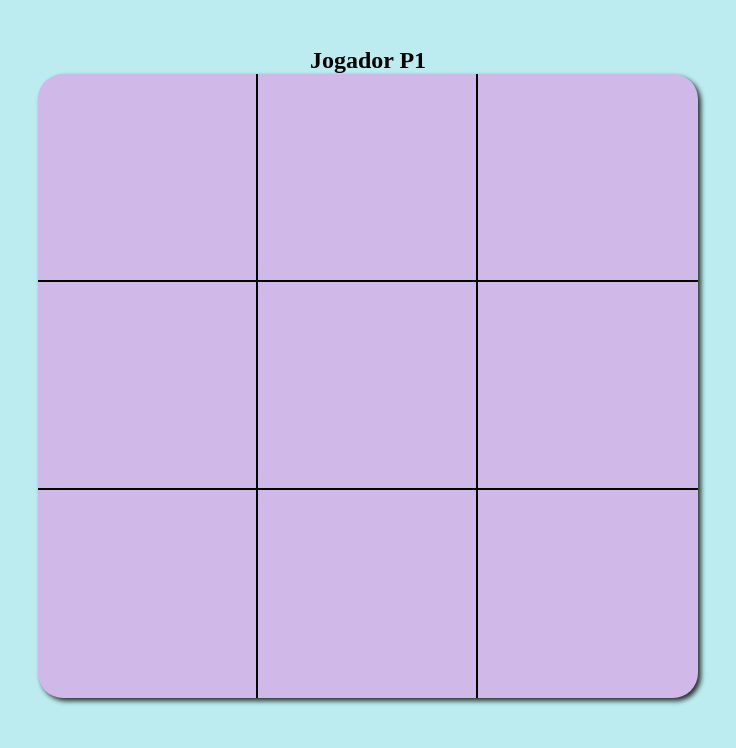
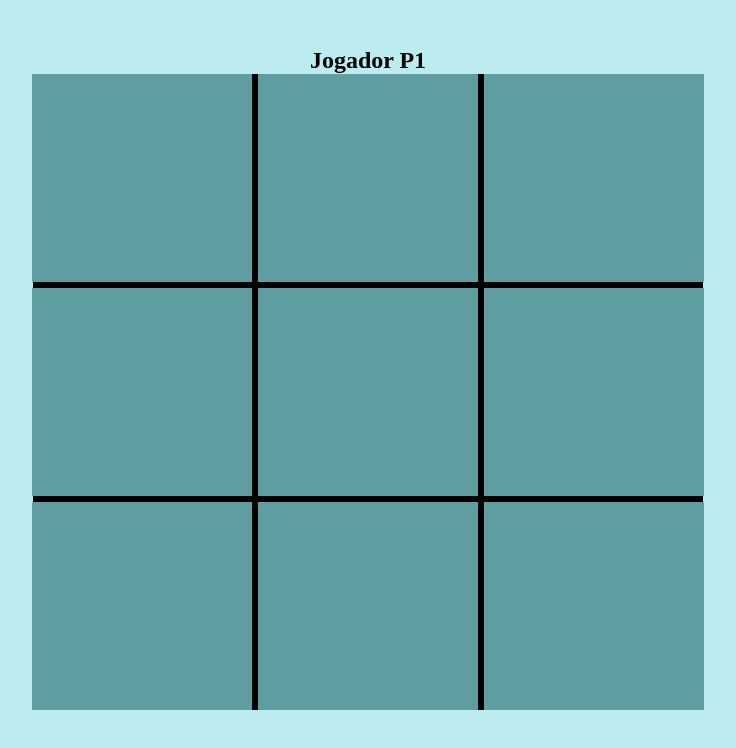
Before and after one commit to joao0812/JogoDaVelha, a plain HTML site: page index.html in a window 1280 px wide. Shown: the part 30-778 px from the top of the page, without its empty margins (272-1008 px from the left). Drawn offline with Linux system fonts and the light colour scheme.

Commit message:
Ajusta HTML e  principalmente o JS

```diff
--- a/index.html
+++ b/index.html
@@ -6,7 +6,7 @@
         <meta http-equiv="X-UA-Compatible" content="IE=edge">
         <meta name="viewport" content="width=device-width, initial-scale=1.0">
         <title>Jogo da Velha</title>
-    <link rel="stylesheet" href="style.css">
+        <link rel="stylesheet" href="style/style.css">
 </head>
 
 <body>
@@ -14,27 +14,26 @@
                 <h1 class="tittle">Jogo da Velha</h1>
                 <h2 id="jogador">Jogador P1</h2>
                 <div class="containerJogo">
-            <div id="cont-11" class="containerMarca"><img id="div-11"
-                    src="https://cdn-icons-png.flaticon.com/512/319/319873.png?w=740" alt="X" class="jogoMarca"></div>
-            <div id="cont-12" class="containerMarca"><img id="div-12"
-                    src="https://cdn-icons-png.flaticon.com/512/319/319873.png?w=740" alt="X" class="jogoMarca"></div>
-            <div id="cont-13" class="containerMarca"><img id="div-13"
-                    src="https://cdn-icons-png.flaticon.com/512/319/319873.png?w=740" alt="X" class="jogoMarca"></div>
-            <div id="cont-21" class="containerMarca"><img id="div-21"
-                    src="https://cdn-icons-png.flaticon.com/512/319/319873.png?w=740" alt="X" class="jogoMarca"></div>
-            <div id="cont-22" class="containerMarca"><img id="div-22"
-                    src="https://cdn-icons-png.flaticon.com/512/319/319873.png?w=740" alt="X" class="jogoMarca"></div>
-            <div id="cont-23" class="containerMarca"><img id="div-23"
-                    src="https://cdn-icons-png.flaticon.com/512/319/319873.png?w=740" alt="X" class="jogoMarca"></div>
-            <div id="cont-31" class="containerMarca"><img id="div-31"
-                    src="https://cdn-icons-png.flaticon.com/512/319/319873.png?w=740" alt="X" class="jogoMarca"></div>
-            <div id="cont-32" class="containerMarca"><img id="div-32"
-                    src="https://cdn-icons-png.flaticon.com/512/319/319873.png?w=740" alt="X" class="jogoMarca"></div>
-            <div id="cont-33" class="containerMarca"><img id="div-33"
-                    src="https://cdn-icons-png.flaticon.com/512/319/319873.png?w=740" alt="X" class="jogoMarca"></div>
+                        <div class="tabuleiro">
+                                <div id="0" class="containerMarca"></div>
+                                <div id="1" class="containerMarca"></div>
+                                <div id="2" class="containerMarca"></div>
+                        </div>
+                        <div class="tabuleiro">
+                                <div id="3" class="containerMarca"></div>
+                                <div id="4" class="containerMarca"></div>
+                                <div id="5" class="containerMarca"></div>
+                        </div>
+                        <div class="tabuleiro">
+                                <div id="6" class="containerMarca"></div>
+                                <div id="7" class="containerMarca"></div>
+                                <div id="8" class="containerMarca"></div>
+                        </div>
+                </div>
                 </div>
         </section>
-    <script src="script.js"></script>
+        <script src="script/game.js"></script>
+        <script src="script/interface.js"></script>
 </body>
 
 </html>
--- /dev/null
+++ b/script/game.js
@@ -0,0 +1,15 @@
+// Iniciando as variáveis
+let board = ['', '', '', '', '', '', '', '', '']
+let playerTime = 0;
+let symbol = ['o', 'x']
+
+
+function handleMove(position) {
+    board[position] = symbol[playerTime]
+
+    if (playerTime == 0) {
+        playerTime = 1
+    } else {
+        playerTime = 0
+    }
+}
--- a/script.js
+++ b/script/interface.js
@@ -1,4 +1,93 @@
-const janela11 = document.getElementById('cont-11')
+document.addEventListener('DOMContentLoaded', () => {
+
+    let janela = document.querySelectorAll('.containerMarca')
+
+    janela.forEach(element => {
+        element.addEventListener('click', handleClick)
+    });
+
+})
+
+function handleClick(event) {
+    let janela = event.target
+    let position = janela.id
+
+    handleMove(position)
+    uptadeJanela()
+}
+
+function uptadeJanela(){
+    let janela = document.querySelectorAll('.containerMarca')
+
+    janela.forEach(element => {
+        let position = element.id
+        let symbol = board[position]
+        if (symbol !== "") {
+            element.classList.add(`${symbol}`)
+        }
+    })
+
+}
+
+
+
+
+
+
+
+
+
+
+
+
+
+
+
+
+
+
+
+
+
+
+
+
+
+
+
+
+
+
+
+
+
+
+
+
+
+
+
+
+
+
+
+
+
+
+
+
+
+
+
+
+
+
+
+
+
+
+
+/* const janela11 = document.getElementById('cont-11')
 const janela12 = document.getElementById('cont-12')
 const janela13 = document.getElementById('cont-13')
 const janela21 = document.getElementById('cont-21')
@@ -140,4 +229,4 @@ function verificaJogador(evento) {
     verificaVencedor(evento)
 }
 
-janela.forEach(element => element.addEventListener('click', verificaJogador))
+janela.forEach(element => element.addEventListener('click', verificaJogador)) */
--- a/style.css
+++ /dev/null
@@ -1,97 +0,0 @@
-* {
-    margin: 0;
-    padding: 0;
-    box-sizing: border-box;
-}
-
-body {
-    background-color: #BCECF0;
-}
-
-.container {
-    display: flex;
-    justify-content: center;
-    align-items: center;
-    flex-direction: column;
-}
-
-.tittle {
-    margin-bottom: 50px;
-}
-
-.containerJogo {
-    display: flex;
-    justify-content: center;
-    flex-wrap: wrap;
-    width: 660px;
-    height: 624px;
-    background-color: #D0B8E8;
-    border-radius: 25px;
-    box-shadow: 3px 3px 5px rgba(0, 0, 0, 0.8);
-
-}
-
-
-
-.containerMarca {
-    width: 220px;
-    height: 208px;
-    display: flex;
-    justify-content: center;
-    align-items: center;
-}
-
-.containerMarca:nth-child(1) {
-    border-right: 2px solid black;
-    border-bottom: 2px solid black;
-    border-radius: 25px 0 0 0;
-
-}
-
-.containerMarca:nth-child(4) {
-    border-right: 2px solid black;
-    border-bottom: 2px solid black;
-}
-
-.containerMarca:nth-child(7) {
-    border-right: 2px solid black;
-    border-radius: 0 0 0 25px;
-}
-
-
-.containerMarca:nth-child(2) {
-    border-right: 2px solid black;
-    border-bottom: 2px solid black;
-}
-
-.containerMarca:nth-child(5) {
-    border-right: 2px solid black;
-    border-bottom: 2px solid black;
-}
-
-.containerMarca:nth-child(8) {
-    border-right: 2px solid black;
-}
-
-.containerMarca:nth-child(3) {
-    border-bottom: 2px solid black;
-    border-radius: 0 25px 0 0;
-}
-
-.containerMarca:nth-child(6) {
-    border-bottom: 2px solid black;
-}
-
-.containerMarca:nth-child(9) {
-    border-radius: 0 0 25px 0;
-}
-
-
-.jogoMarca {
-    width: 80px;
-    opacity: 0;
-}
-
-.jogoSemMarca {
-    opacity: 1;
-}
--- /dev/null
+++ b/style/style.css
@@ -0,0 +1,62 @@
+* {
+    margin: 0;
+    padding: 0;
+    box-sizing: border-box;
+}
+
+body {
+    background-color: #BCECF0;
+}
+
+.container {
+    display: flex;
+    justify-content: center;
+    align-items: center;
+    flex-direction: column;
+}
+
+.tittle {
+    margin-bottom: 50px;
+}
+
+.containerJogo {
+    display: flex;
+    justify-content: center;
+    align-items: center;
+    flex-direction: column;
+    width: 670px;
+    height: 636px;
+    background-color: black;
+
+}
+
+.tabuleiro {
+    display: flex;
+    flex-direction: row;
+}
+
+.containerMarca {
+    width: 220px;
+    height: 208px;
+    margin: 3px;
+    background-color: cadetblue;
+    position: relative;
+}
+.x {
+    display: flex;
+    justify-content: center;
+    align-items: center;
+}
+.x:after {
+    content: '\274C';
+    font-size: 90px;
+}
+.o {
+    display: flex;
+    justify-content: center;
+    align-items: center;
+}
+.o:after {
+    content: '\2B55';
+    font-size: 90px;
+}
```
Lines whose indentation alone changed are shown as unchanged.
